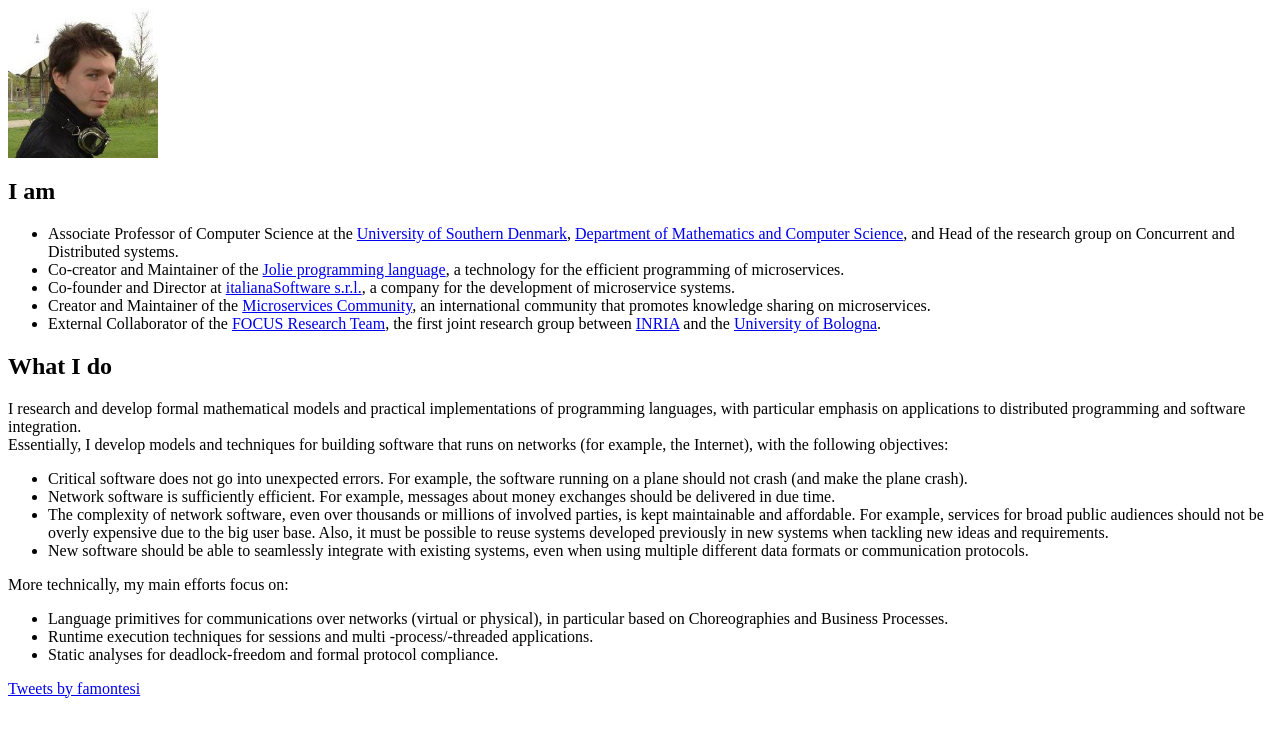
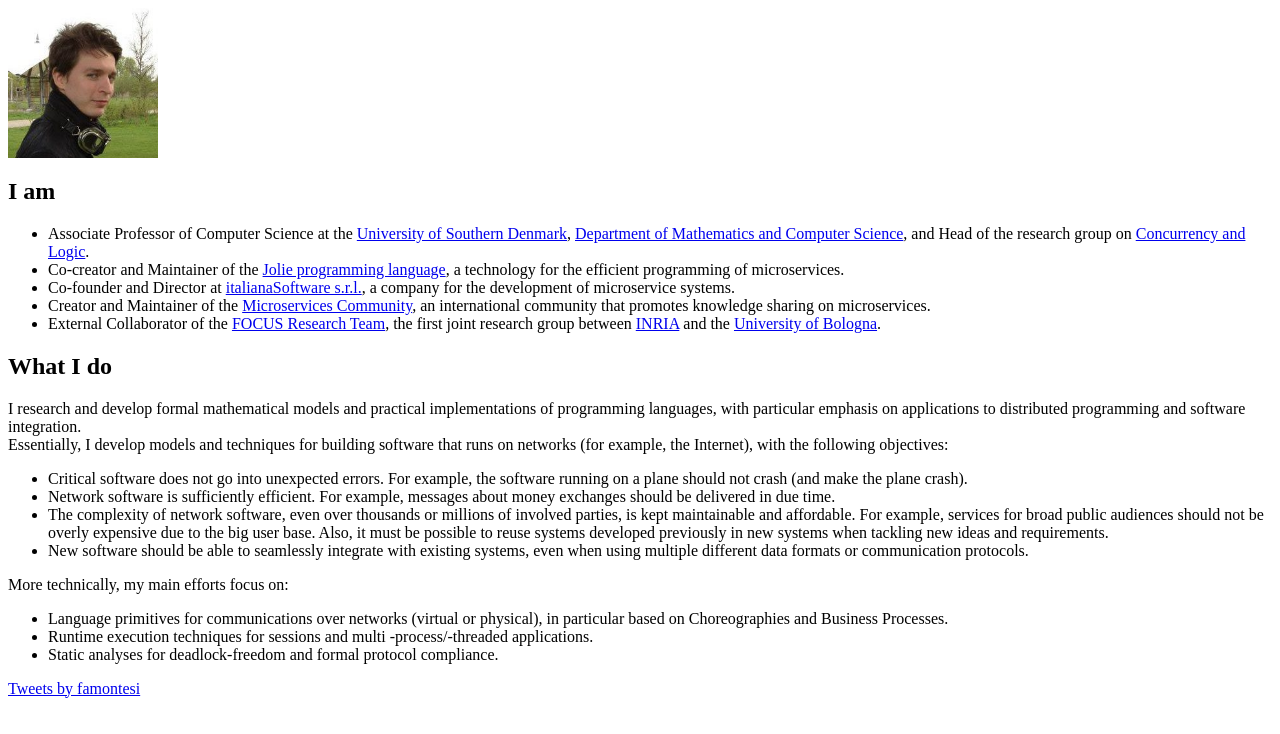
Before and after one commit to fmontesi/website, a plain HTML site: page index.html in a window 1280 px wide. Drawn offline with Linux system fonts and the light colour scheme.

Commit message:
group name

```diff
--- a/index.html
+++ b/index.html
@@ -9,7 +9,7 @@
 <ul>
 	<li>
 		Associate Professor of Computer Science at the <a href="http://www.sdu.dk/" target="_new">University of Southern Denmark</a>, <a href="http://imada.sdu.dk/" target="_new">Department of Mathematics and Computer Science</a>, and Head
-		of the research group on Concurrent and Distributed systems.
+		of the research group on <a href="http://concurrency.sdu.dk/">Concurrency and Logic</a>.
 	</li>
 	<li>
 		Co-creator and Maintainer of the <a href="http://www.jolie-lang.org/">Jolie programming language</a>, a technology for the efficient programming of microservices.
```
